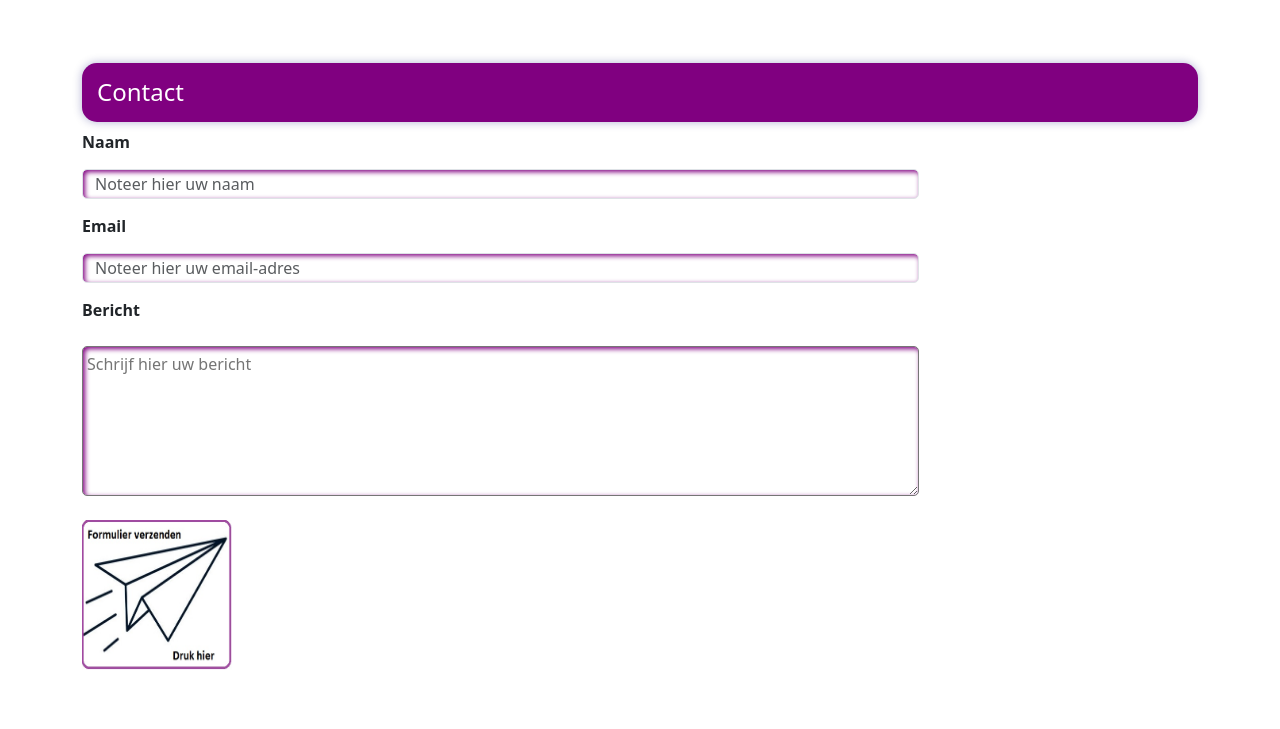
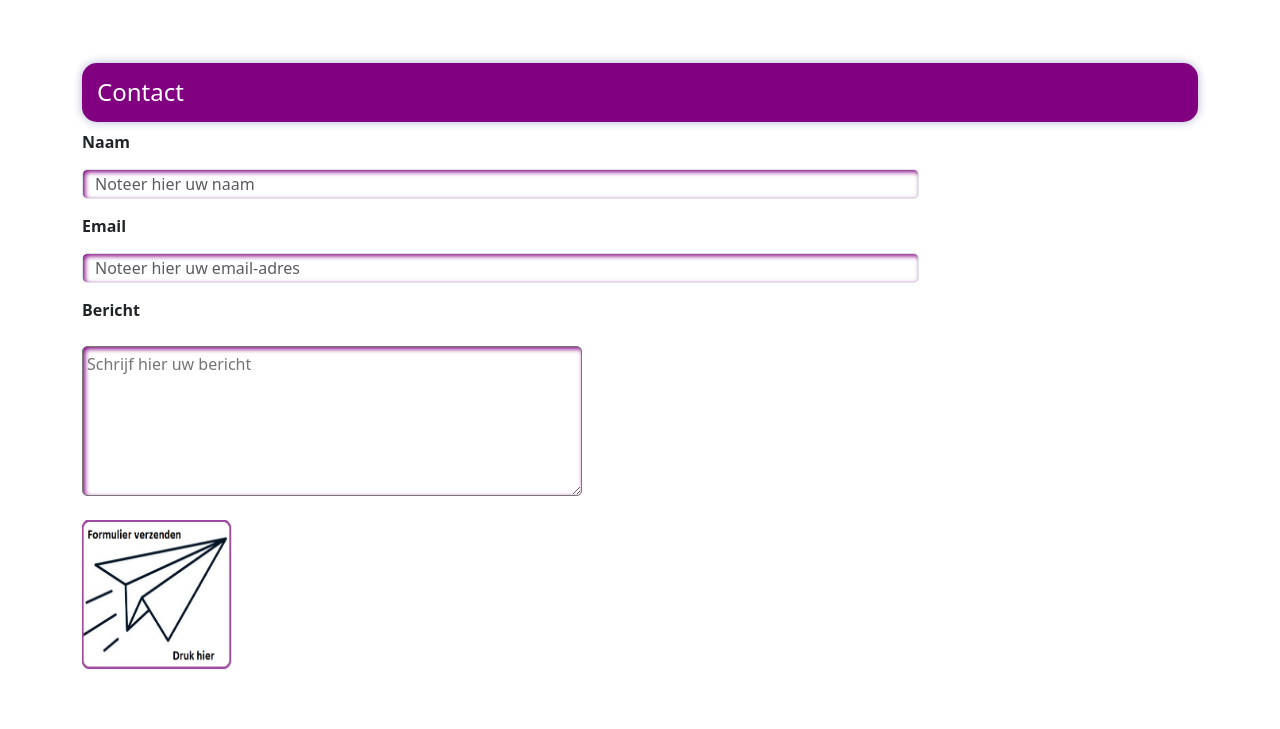
Before and after one commit to Majorie007/22, a plain HTML site: page contact.html in a window 1280 px wide. Shown: the part 71-800 px from the top of the page. Drawn offline with nearby package versions, Linux system fonts and the light colour scheme.

Commit message:
Update styles.css

```diff
--- a/styles.css
+++ b/styles.css
@@ -149,7 +149,7 @@ input[type="text"], input[type="email"], textarea, select, button{
 width: 75%;
 position: center;
 }
-#Bericht{
+#bericht{
 width: 75%;
 position: center;
 }
```
